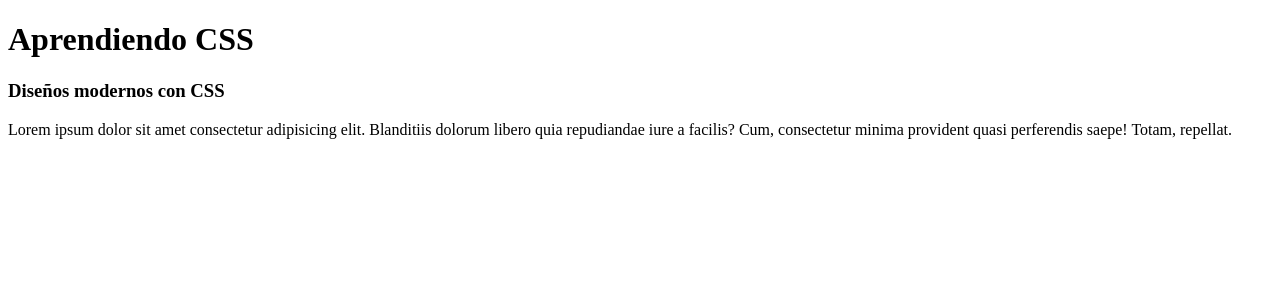
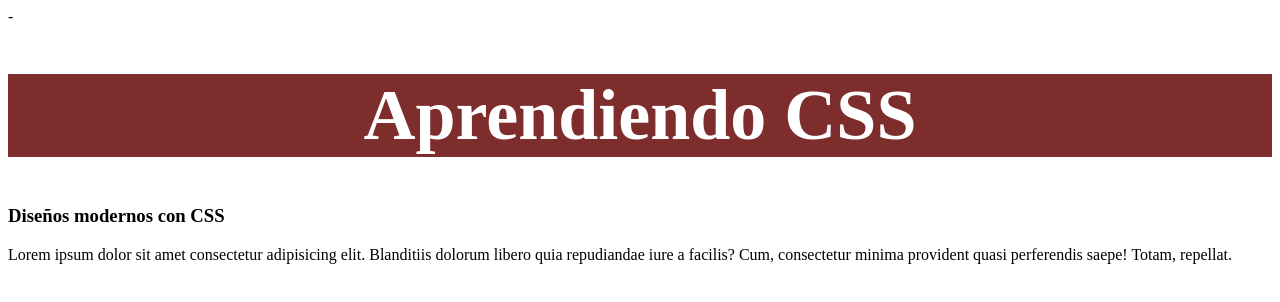
Before and after one commit to Jonathan2693/ejercicios-css, a plain HTML site: page index.html in a window 1280 px wide. Drawn offline with Linux system fonts and the light colour scheme.

Commit message:
Se agrega carpeta de css

```diff
--- a/index.html
+++ b/index.html
@@ -5,10 +5,20 @@
     <meta http-equiv="X-UA-Compatible" content="IE=edge">
     <meta name="viewport" content="width=device-width, initial-scale=1.0">
     <title>Aprendiendo CSS</title>
+    <style>
+        h1
+            {
+                font-size: 72px;    /* Tamaño de letra de 72 pixeles a la etiqueta h1*/
+                color: white;   /*Color de texto*/
+                background-color: #7e2d2d; /*Color de fondo*/
+                text-align: center; /*Alineacion de texto*/
+                text-transform: capitalize; /* Cambio de texto por reglas*/
+            }
+    </style> <!--Aplicacion de estilo-->-
 </head>
 <body>
     <h1>Aprendiendo CSS</h1>
-    <h3>Diseños modernos con CSS</h3>
+    <h3 id="Titulo1">Diseños modernos con CSS</h3>
     <p>
         Lorem ipsum dolor sit amet consectetur adipisicing elit. Blanditiis dolorum libero quia repudiandae iure a facilis? Cum, consectetur minima provident quasi perferendis saepe! Totam, repellat.
     </p>
```
Also changed, not shown: assets/css/styles.css (added).
